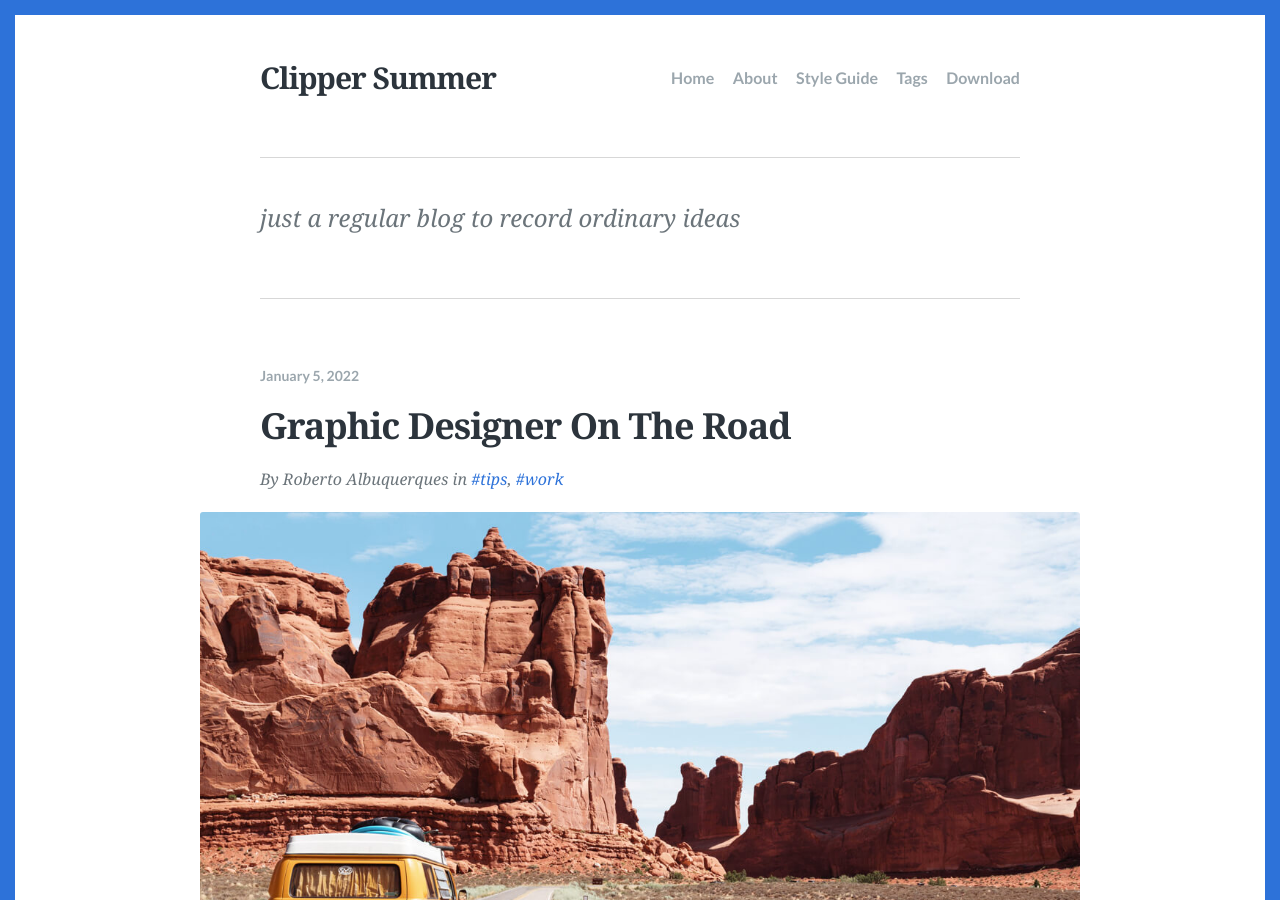
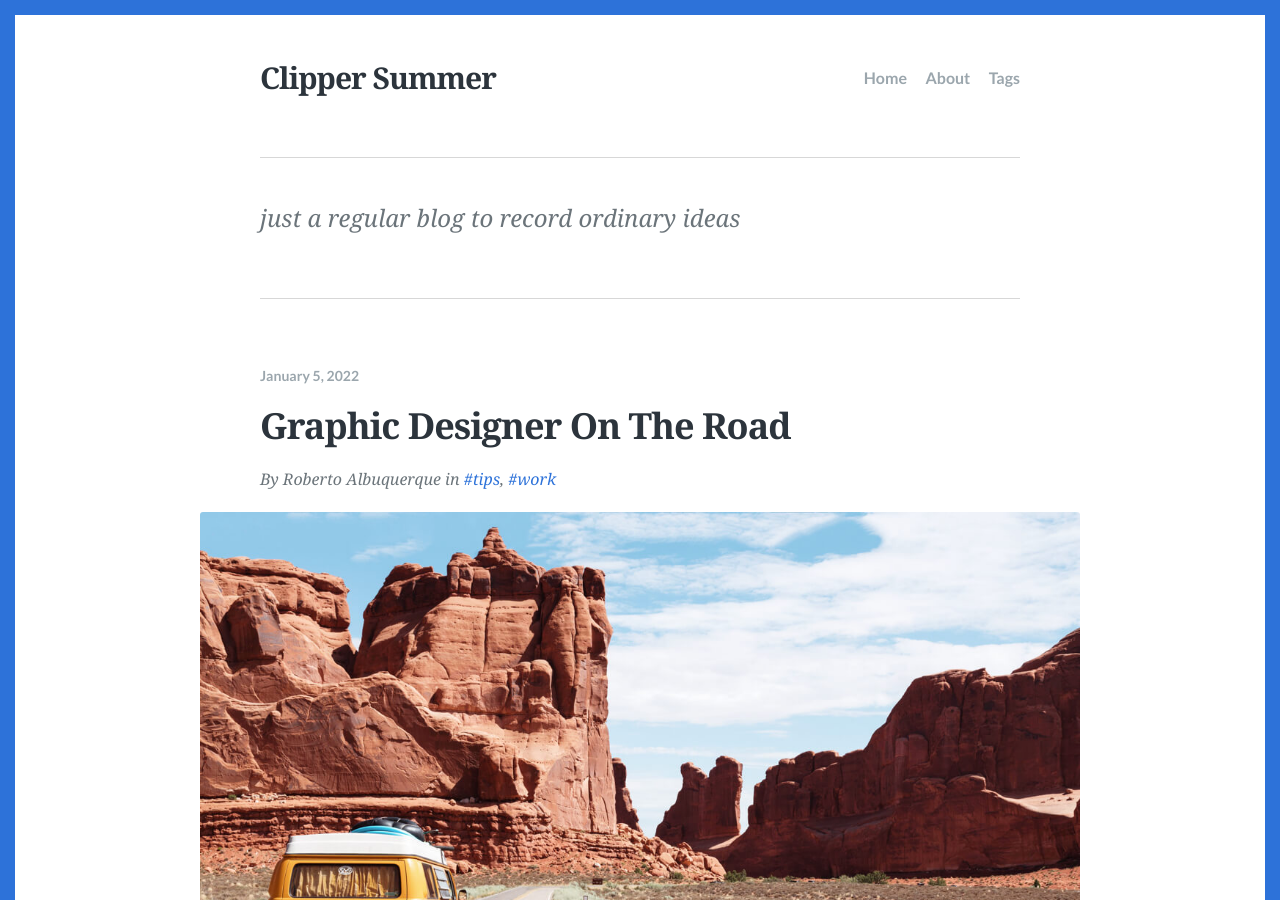
Before and after one commit to r-a-albuquerque/blog, a Jekyll site: the page built from index.html, in a window 1280 px wide and 900 px high. Built offline with Jekyll 4.4.1, drawn with Linux system fonts in a browser that asks for light colours; some web fonts are replaced; the list of posts is cut into pages by our own code; some of the changed text lies outside the part shown.

Commit message:
change header links

```diff
--- a/_config.yml
+++ b/_config.yml
@@ -32,12 +32,8 @@ navigation:
     url: /
   - text: About
     url: /about
-  - text: Style Guide
-    url: /style-guide
   - text: Tags
     url: /tags
-  - text: Download
-    url: https://github.com/JustGoodThemes/Scriptor-Jekyll-Theme
 
 # The shortname for your Disqus site to enable comments.
 disqus: justgoodthemes
--- a/_data/author.json
+++ b/_data/author.json
@@ -1,5 +1,5 @@
 {
-  "name": "Roberto Albuquerques",
+  "name": "Roberto Albuquerque",
   "bio": "John is a designer, photographer, speaker, author of a couple of books about typography and the founder of photo magazine Curious.",
   "url": "https://r-a-albuquerque.github.io/blog",
   "location": "São Paulo, Brasil",
```
Also changed, not shown: about.md (+3 -1 lines), 1 other file.
